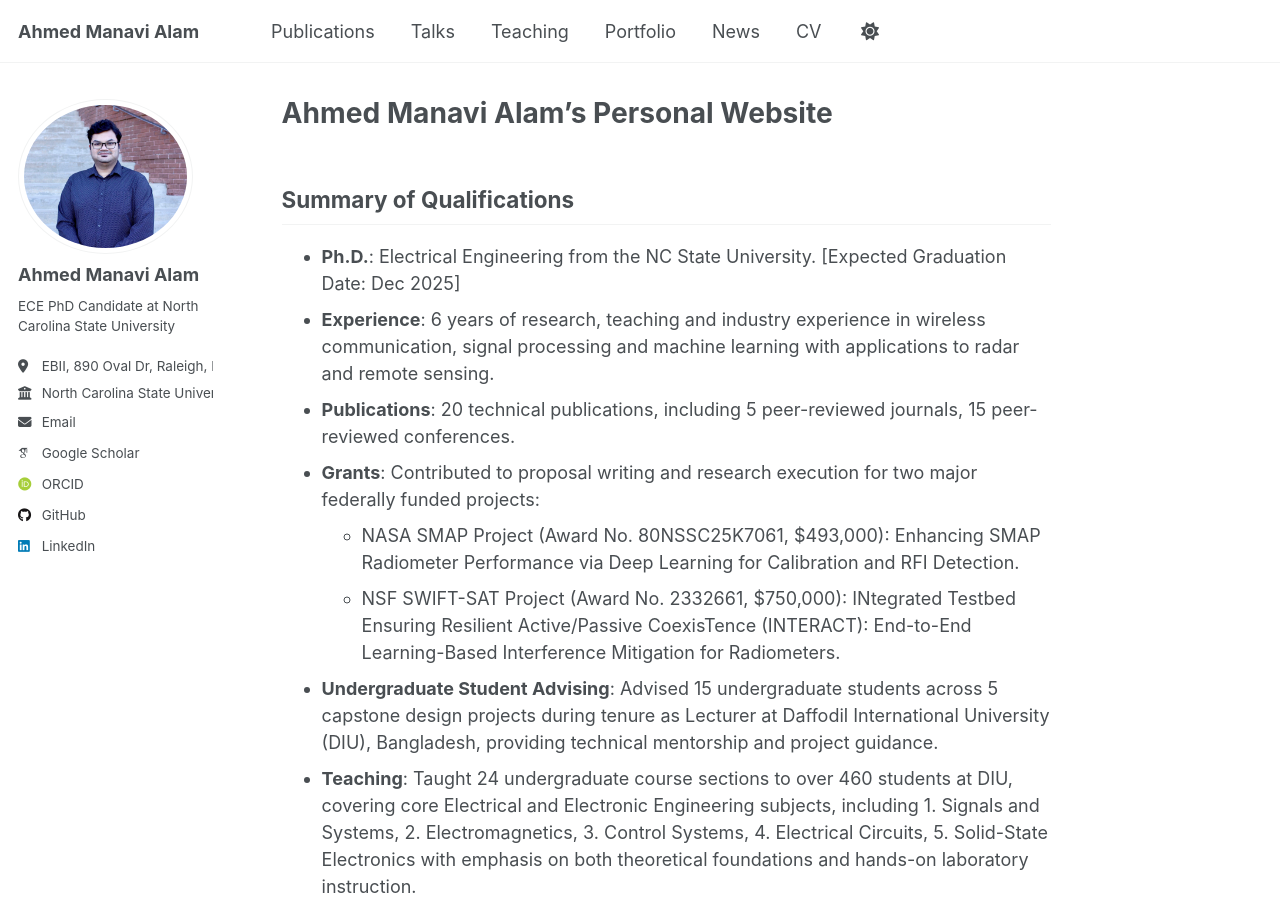
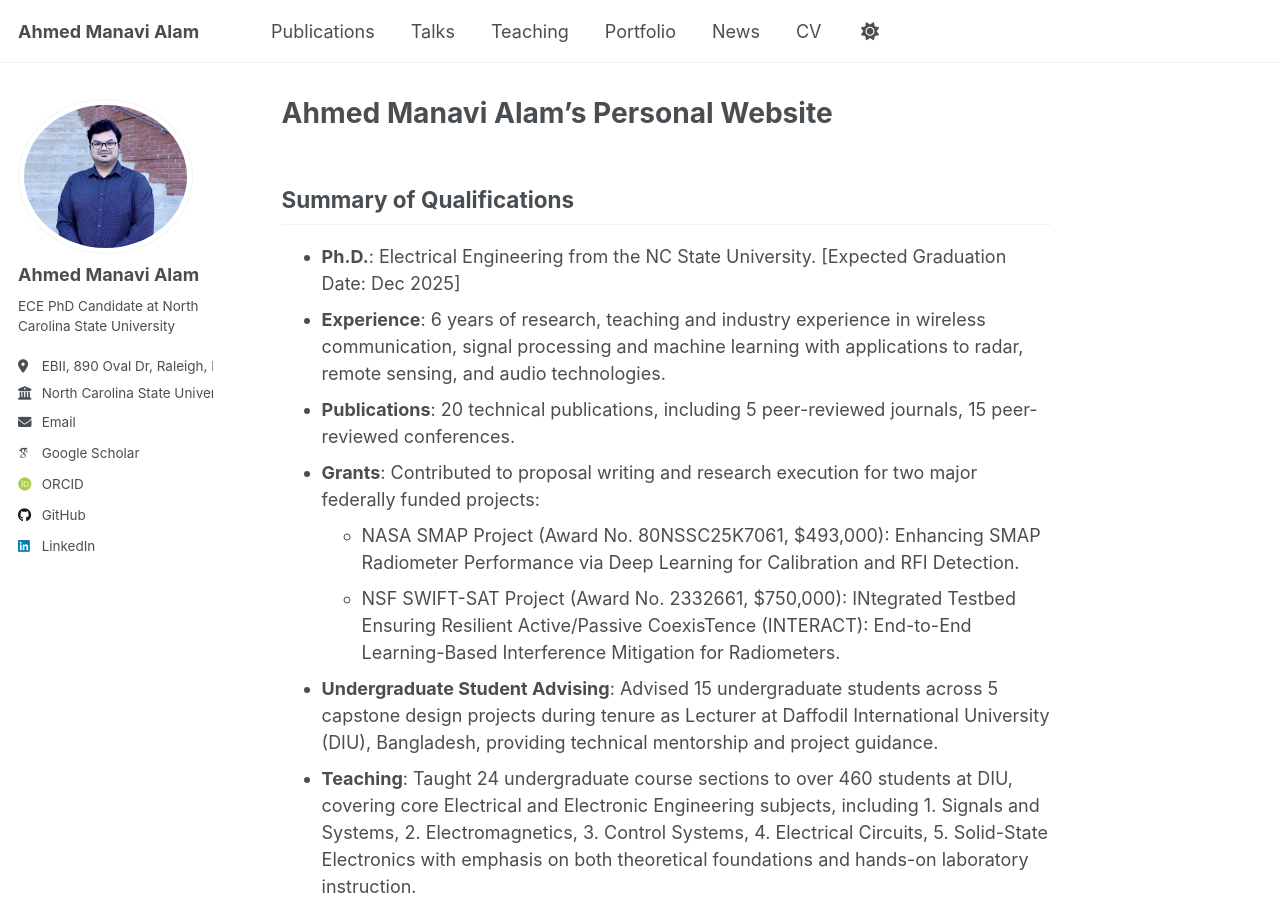
Before and after one commit to ahmed-manavi/ahmed-manavi.github.io, a Jekyll site: the page built from _pages/about.md, in a window 1280 px wide and 900 px high. Built offline with Jekyll 4.4.1, drawn with Linux system fonts in a browser that asks for light colours; some web fonts are replaced.

Commit message:
Update about.md

```diff
--- a/_pages/about.md
+++ b/_pages/about.md
@@ -10,7 +10,7 @@ redirect_from:
 ## Summary of Qualifications
 
 - **Ph.D.**: Electrical Engineering from the NC State University. [Expected Graduation Date: Dec 2025]
-- **Experience**: 6 years of research, teaching and industry experience in wireless communication, signal processing and machine learning with applications to radar and remote sensing.
+- **Experience**: 6 years of research, teaching and industry experience in wireless communication, signal processing and machine learning with applications to radar, remote sensing, and audio technologies.
 - **Publications**: 20 technical publications, including 5 peer-reviewed journals, 15 peer-reviewed conferences.
 - **Grants**: Contributed to proposal writing and research execution for two major federally funded projects:
   - NASA SMAP Project (Award No. 80NSSC25K7061, $493,000): Enhancing SMAP Radiometer Performance via Deep Learning for Calibration and RFI Detection.
```
